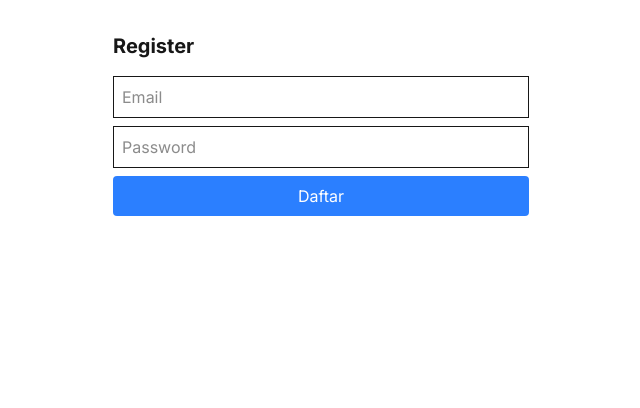
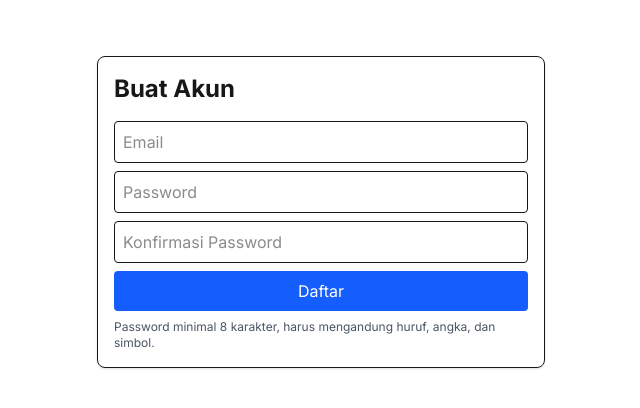
Before and after one commit to stevenmulya/mystore-nextjs, a Next.js app: page /auth/register in a window 1280 px wide. Shown: the top 408 px of the page, without its empty margins (319-959 px from the left). Built offline with nearby package versions, Linux system fonts and the light colour scheme; no server answers.

Commit message:
Initial commit

```diff
--- a/src/app/auth/register/page.tsx
+++ b/src/app/auth/register/page.tsx
@@ -1,36 +1,88 @@
 'use client'
 
 import { useState } from 'react'
+import { useRouter } from 'next/navigation'
 import { supabase } from '@/lib/supabase'
 
 export default function RegisterPage() {
+  const router = useRouter()
+
   const [email, setEmail] = useState('')
   const [password, setPassword] = useState('')
-  const [message, setMessage] = useState('')
+  const [confirmPassword, setConfirmPassword] = useState('')
+  const [error, setError] = useState<string | null>(null)
+
+  const validatePassword = (pw: string) => {
+    const regex = /^(?=.*[a-zA-Z])(?=.*\d)(?=.*[\W_]).{8,}$/
+    return regex.test(pw)
+  }
 
   const handleRegister = async () => {
+    setError(null)
+
+    if (password !== confirmPassword) {
+      setError('Password dan konfirmasi tidak cocok.')
+      return
+    }
+
+    if (!validatePassword(password)) {
+      setError('Password harus minimal 8 karakter, mengandung huruf, angka, dan karakter khusus.')
+      return
+    }
+
     const { error } = await supabase.auth.signUp({
       email,
       password,
       options: {
-        emailRedirectTo: `${location.origin}/auth/callback`
-      }
+        emailRedirectTo: `${location.origin}/auth/callback`,
+      },
     })
 
     if (error) {
-      setMessage(error.message)
+      setError(error.message)
     } else {
-      setMessage('Cek email kamu untuk verifikasi.')
+      router.push('/auth/verify-email')
     }
   }
 
   return (
-    <div className="p-4 max-w-md mx-auto">
-      <h1 className="text-xl font-bold mb-4">Register</h1>
-      <input className="border p-2 w-full mb-2" value={email} onChange={(e) => setEmail(e.target.value)} placeholder="Email" />
-      <input className="border p-2 w-full mb-2" value={password} onChange={(e) => setPassword(e.target.value)} placeholder="Password" type="password" />
-      <button onClick={handleRegister} className="bg-blue-500 text-white p-2 rounded w-full">Daftar</button>
-      {message && <p className="mt-2 text-sm">{message}</p>}
+    <div className="max-w-md mx-auto mt-10 p-4 border rounded-lg shadow">
+      <h1 className="text-2xl font-bold mb-4">Buat Akun</h1>
+
+      <input
+        type="email"
+        className="w-full border p-2 rounded mb-2"
+        placeholder="Email"
+        value={email}
+        onChange={(e) => setEmail(e.target.value)}
+      />
+      <input
+        type="password"
+        className="w-full border p-2 rounded mb-2"
+        placeholder="Password"
+        value={password}
+        onChange={(e) => setPassword(e.target.value)}
+      />
+      <input
+        type="password"
+        className="w-full border p-2 rounded mb-2"
+        placeholder="Konfirmasi Password"
+        value={confirmPassword}
+        onChange={(e) => setConfirmPassword(e.target.value)}
+      />
+
+      {error && <p className="text-red-500 text-sm mb-2">{error}</p>}
+
+      <button
+        onClick={handleRegister}
+        className="w-full bg-blue-600 text-white p-2 rounded hover:bg-blue-700"
+      >
+        Daftar
+      </button>
+
+      <p className="text-xs mt-2 text-gray-600">
+        Password minimal 8 karakter, harus mengandung huruf, angka, dan simbol.
+      </p>
     </div>
   )
 }
--- a/src/app/auth/verify-email/page.tsx
+++ b/src/app/auth/verify-email/page.tsx
@@ -1,17 +1,11 @@
 export default function VerifyEmailPage() {
   return (
-    <div className="min-h-screen flex items-center justify-center bg-gray-100 px-4">
-      <div className="w-full max-w-md bg-white p-6 rounded shadow text-center">
-        <h1 className="text-2xl font-bold mb-4">Verifikasi Email</h1>
-        <p className="text-gray-700 mb-4">
-          Kami telah mengirim email verifikasi ke alamat email kamu.
-          <br />
-          Silakan buka email kamu dan klik link verifikasinya.
-        </p>
-        <p className="text-sm text-gray-500">
-          Setelah verifikasi, kamu bisa login ke dashboard.
-        </p>
-      </div>
+    <div className="max-w-md mx-auto mt-10 p-4 border rounded-lg shadow">
+      <h1 className="text-2xl font-bold mb-4">Verifikasi Email</h1>
+      <p className="text-gray-700">
+        Silakan cek email kamu dan klik link verifikasi untuk mengaktifkan akun.
+        Setelah itu, kamu akan bisa login.
+      </p>
     </div>
   )
 }
```
